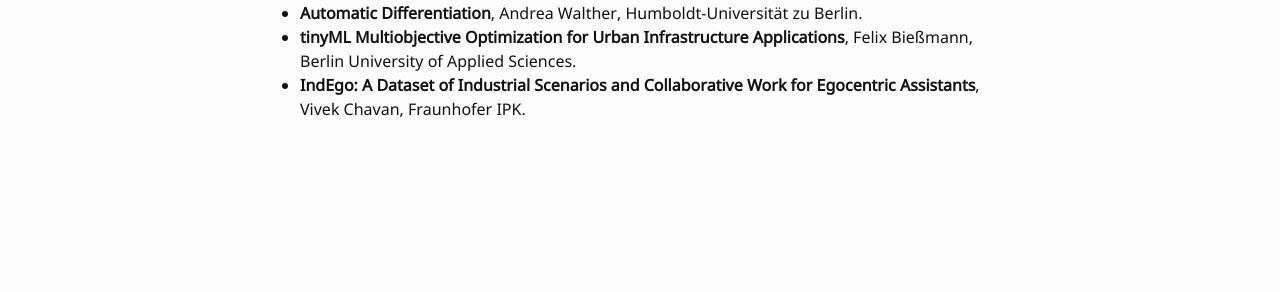
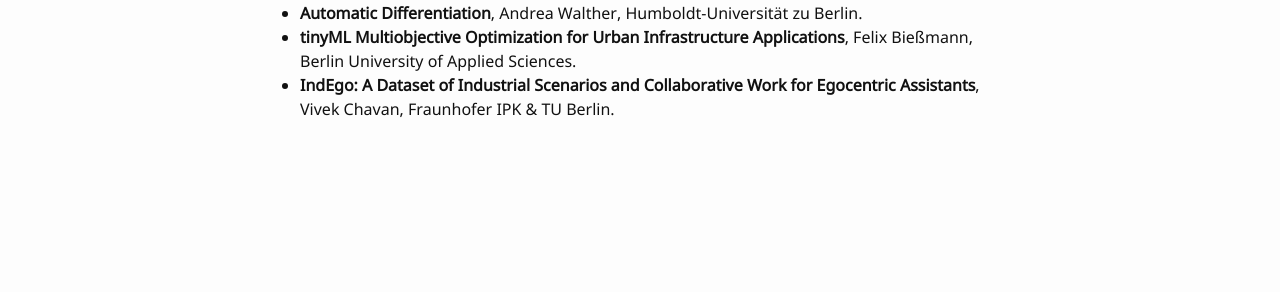
Before and after one commit to Inria-Berlin/MLaftermath, a Jekyll site: the page built from 0-program.md, in a window 1280 px wide. Shown: the part 688-980 px from the top of the page. Built offline with Jekyll 4.4.1, drawn with Linux system fonts in a browser that asks for light colours.

Commit message:
program: added latest talks

```diff
--- a/0-program.md
+++ b/0-program.md
@@ -23,7 +23,7 @@ Under construction. Sneak peek: some confirmed speakers and tentative talk title
 - **Quadratic Corrections**, Sebastian Pokutta, Zuse-Institut Berlin.
 - **Automatic Differentiation**, Andrea Walther, Humboldt-Universität zu Berlin.
 - **tinyML Multiobjective Optimization for Urban Infrastructure Applications**, Felix Bießmann, Berlin University of Applied Sciences.
-- **IndEgo: A Dataset of Industrial Scenarios and Collaborative Work for Egocentric Assistants**, Vivek Chavan, Fraunhofer IPK.
+- **IndEgo: A Dataset of Industrial Scenarios and Collaborative Work for Egocentric Assistants**, Vivek Chavan, Fraunhofer IPK & TU Berlin.
 
 
 
```
